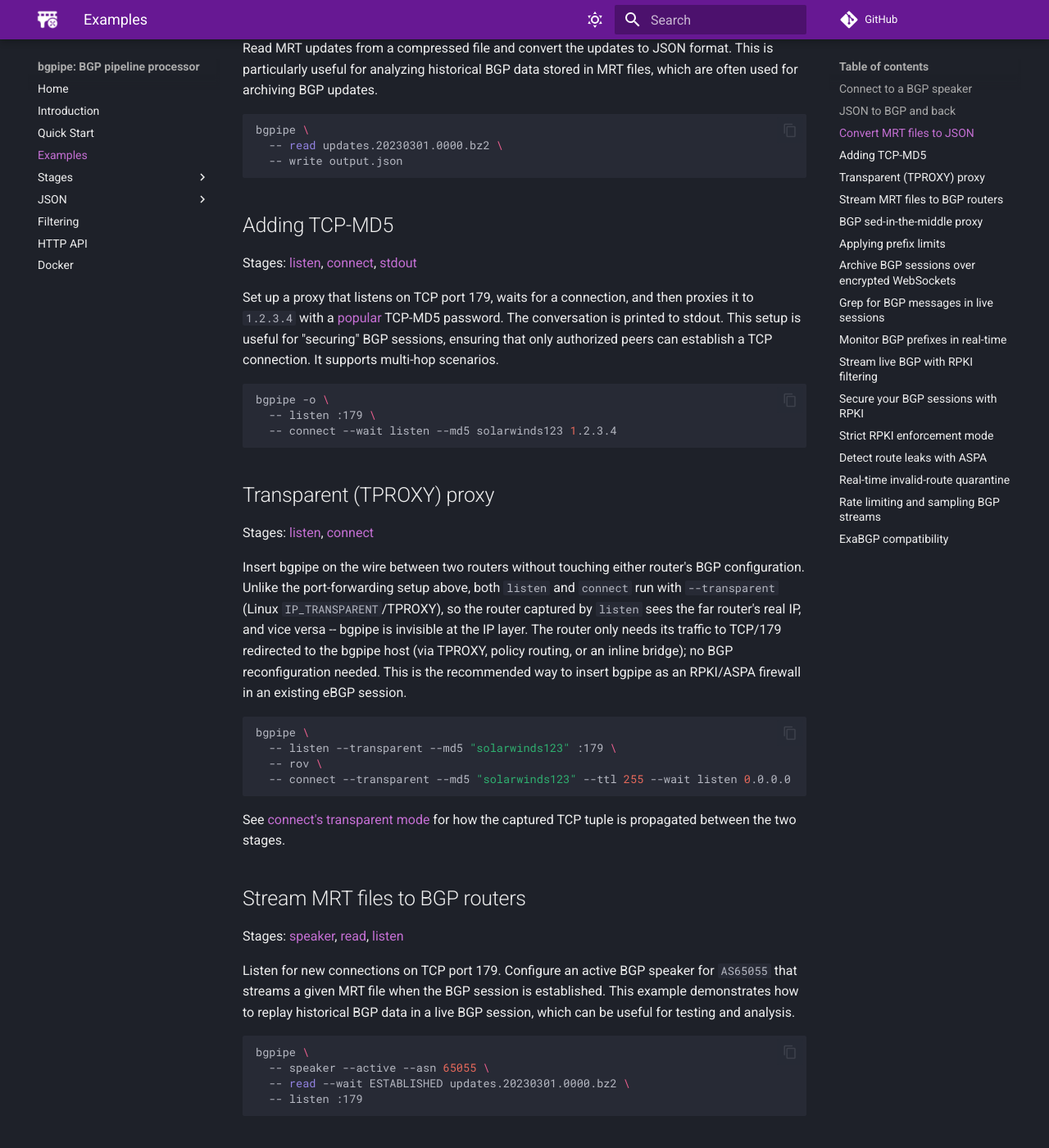
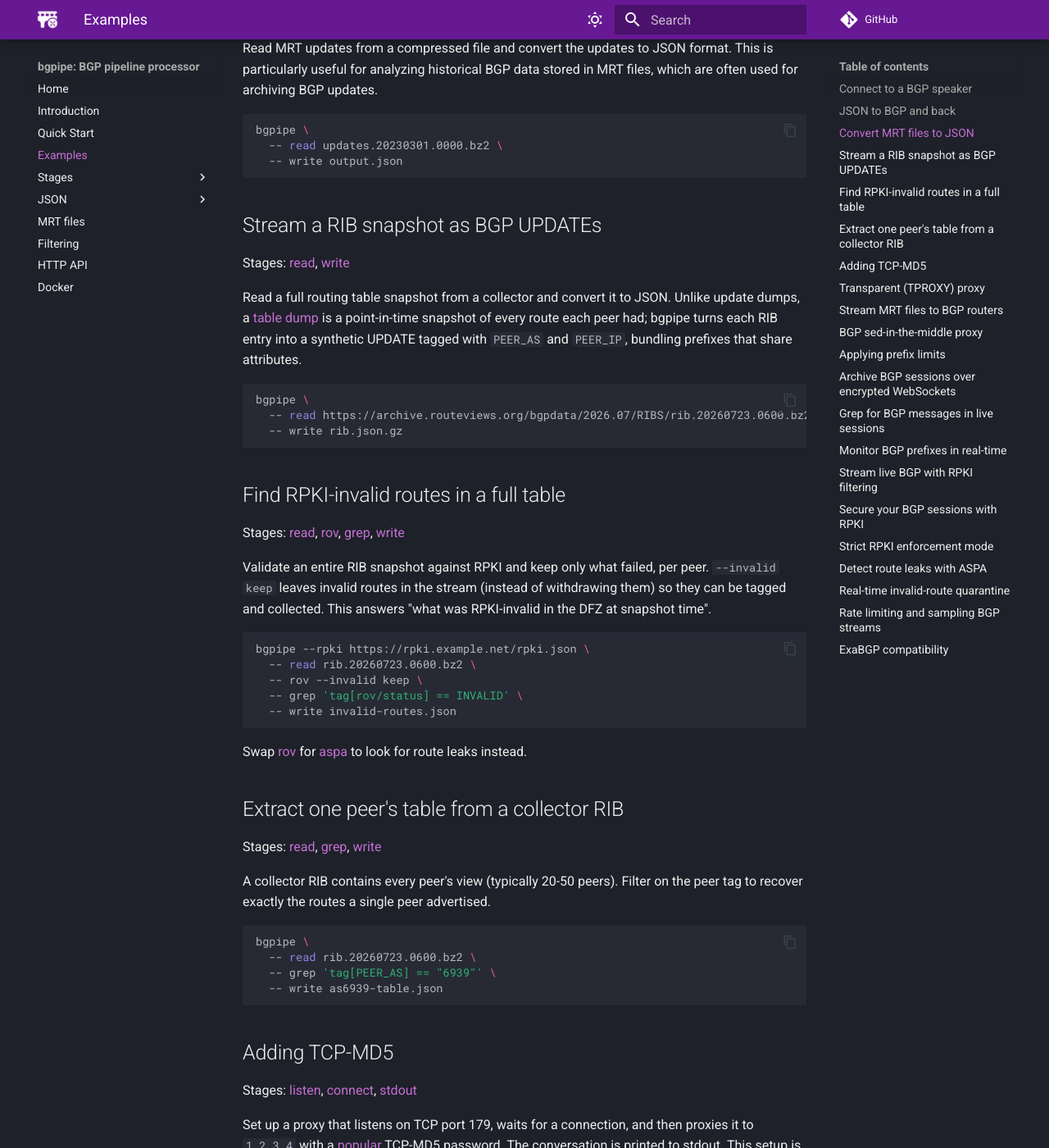
Before and after one commit to bgpfix/bgpipe, an MkDocs documentation site: the page built from docs/examples.md, in a window 1280 px wide and 1400 px high, scrolled down 963 px. Shown: the whole window at 82% size. Built offline with MkDocs 1.6.1 and Material for MkDocs 9.7.7, drawn with Linux system fonts in a browser that asks for light colours; comment, search, counter and statistics services are not loaded; the version menu is left out; some of the changed text lies outside the part shown.

Commit message:
docs: MRT reference page, RIB snapshot examples and use cases
Add docs/mrt.md covering both MRT families: update dumps (BGP4MP) and
table dumps (TABLE_DUMP/TABLE_DUMP_V2 RIB snapshots) - supported record
types, peer tags, prefix bundling, file naming and format detection
(incl. the sampling gotcha for non-standard names), use cases, and
limitations.

Also: RIB examples in examples.md (RPKI-validating a full table,
extracting one peer's view, loading a lab router), a quickstart section
on RIB snapshots, and cross-links from read/intro/index/README.

All commands and JSON samples verified against live RouteViews and RIPE
RIS data; mkdocs build --strict passes.

Co-Authored-By: Claude Opus 5 <noreply@anthropic.com>

````diff
--- a/docs/examples.md
+++ b/docs/examples.md
@@ -32,6 +32,47 @@ Read MRT updates from a compressed file and convert the updates to JSON format.
 bgpipe \
   -- read updates.20230301.0000.bz2 \
   -- write output.json
+```
+
+## Stream a RIB snapshot as BGP UPDATEs
+
+Stages: [read](stages/read.md), [write](stages/write.md)
+
+Read a full routing table snapshot from a collector and convert it to JSON. Unlike update dumps, a [table dump](mrt.md#table-dumps) is a point-in-time snapshot of every route each peer had; bgpipe turns each RIB entry into a synthetic UPDATE tagged with `PEER_AS` and `PEER_IP`, bundling prefixes that share attributes.
+
+```bash
+bgpipe \
+  -- read https://archive.routeviews.org/bgpdata/2026.07/RIBS/rib.20260723.0600.bz2 \
+  -- write rib.json.gz
+```
+
+## Find RPKI-invalid routes in a full table
+
+Stages: [read](stages/read.md), [rov](stages/rov.md), [grep](stages/grep.md), [write](stages/write.md)
+
+Validate an entire RIB snapshot against RPKI and keep only what failed, per peer. `--invalid keep` leaves invalid routes in the stream (instead of withdrawing them) so they can be tagged and collected. This answers "what was RPKI-invalid in the DFZ at snapshot time".
+
+```bash
+bgpipe --rpki https://rpki.example.net/rpki.json \
+  -- read rib.20260723.0600.bz2 \
+  -- rov --invalid keep \
+  -- grep 'tag[rov/status] == INVALID' \
+  -- write invalid-routes.json
+```
+
+Swap [rov](stages/rov.md) for [aspa](stages/aspa.md) to look for route leaks instead.
+
+## Extract one peer's table from a collector RIB
+
+Stages: [read](stages/read.md), [grep](stages/grep.md), [write](stages/write.md)
+
+A collector RIB contains every peer's view (typically 20-50 peers). Filter on the peer tag to recover exactly the routes a single peer advertised.
+
+```bash
+bgpipe \
+  -- read rib.20260723.0600.bz2 \
+  -- grep 'tag[PEER_AS] == "6939"' \
+  -- write as6939-table.json
 ```
 
 ## Adding TCP-MD5
@@ -71,6 +112,16 @@ Listen for new connections on TCP port 179. Configure an active BGP speaker for
 bgpipe \
   -- speaker --active --asn 65055 \
   -- read --wait ESTABLISHED updates.20230301.0000.bz2 \
+  -- listen :179
+```
+
+The same works with a [RIB snapshot](mrt.md#table-dumps) instead of an update dump, which fills a lab router with a realistic full table. Add a `grep` on `tag[PEER_AS]` to load a single peer's view rather than every peer's copy:
+
+```bash
+bgpipe \
+  -- speaker --active --asn 65055 \
+  -- read --wait ESTABLISHED rib.20260723.0600.bz2 \
+  -- grep 'tag[PEER_AS] == "6939"' \
   -- listen :179
 ```
 
--- /dev/null
+++ b/docs/mrt.md
@@ -0,0 +1,238 @@
+# MRT Files
+
+MRT ([RFC 6396](https://datatracker.ietf.org/doc/html/rfc6396)) is the standard
+archive format for BGP data. Public collectors such as
+[RouteViews](https://archive.routeviews.org/) and
+[RIPE NCC RIS](https://ris.ripe.net/docs/mrt/) publish two kinds of MRT files:
+
+- **update dumps** -- a log of BGP UPDATE messages as they arrived, usually
+  covering a 5 or 15 minute window (`updates.*`)
+- **table dumps** -- a full RIB snapshot taken every few hours, listing every
+  prefix each peer had in its table at that moment (`rib.*`, `bview.*`)
+
+bgpipe reads both through the [read](stages/read.md) stage and turns them into
+the same BGP message stream, so every downstream stage -- [grep](stages/grep.md),
+[rov](stages/rov.md), [aspa](stages/aspa.md), [write](stages/write.md) -- works
+identically on either.
+
+## Supported record types
+
+| MRT type | Subtypes | Source | Support |
+|----------|----------|--------|---------|
+| `BGP4MP` / `BGP4MP_ET` (16, 17) | `MESSAGE`, `MESSAGE_AS4`, `*_LOCAL`, `*_ADDPATH` | update dumps | read + write |
+| `TABLE_DUMP_V2` (13) | `PEER_INDEX_TABLE`, `RIB_IPV4_UNICAST`, `RIB_IPV6_UNICAST` | modern table dumps | read |
+| `TABLE_DUMP` (12) | `AFI_IPV4`, `AFI_IPV6` | legacy table dumps (older archives) | read |
+
+Records of other types and subtypes (`RIB_GENERIC`, multicast RIBs, ADD-PATH
+RIBs, OSPF, IS-IS) are skipped silently, so a mixed archive still streams the
+records bgpipe understands.
+
+Writing MRT (via [write](stages/write.md) `--format mrt`) always produces
+`BGP4MP_ET` update records; table dumps are read-only.
+
+## Update dumps
+
+Update dumps contain complete BGP messages, so they are replayed as-is. Each
+message carries the session metadata from the MRT record as tags:
+
+| Tag | Description |
+|-----|-------------|
+| `PEER_AS` | AS number of the peer the message came from |
+| `PEER_IP` | IP address of that peer |
+| `LOCAL_AS` | AS number of the collector |
+| `LOCAL_IP` | collector IP address for this session |
+| `INTERFACE` | interface index, when present |
+
+The record subtype determines how the embedded message is decoded: AS4 subtypes
+force 4-byte ASN parsing, ADD-PATH subtypes force Path Identifier parsing. This
+overrides any session capabilities, so archives decode correctly regardless of
+what the rest of the pipeline negotiated.
+
+## Table dumps
+
+A table dump is not a message log -- it is a snapshot of routing state. Each
+record describes one prefix, followed by one entry per peer that had a route to
+it, each with that peer's path attributes.
+
+bgpipe converts these into **synthetic UPDATE messages**: the prefix becomes
+NLRI, the entry's attributes become the message attributes, and the peer is
+recorded in tags. The result is a stream that looks exactly like a router
+receiving the full table from every peer at once.
+
+### Peer tags
+
+Every message from a table dump is tagged with its origin peer:
+
+| Tag | Description |
+|-----|-------------|
+| `PEER_AS` | AS number of the peer this route came from |
+| `PEER_IP` | IP address of that peer |
+
+Collectors typically hold 20-50 peers, and a full IPv4 table has around a
+million prefixes, so a single RIB dump expands to tens of millions of routes.
+All peers are streamed by default; select one with a
+[tag filter](filters.md#tags) (see [use cases](#use-cases) below).
+
+### Prefix bundling
+
+Table dump records are sorted by prefix, so neighbouring prefixes from the same
+peer very often share identical attributes -- a covering prefix and its
+more-specifics, for instance. bgpipe bundles such runs into a single UPDATE with
+multiple NLRI, exactly as a real router would pack them:
+
+```json
+["R",29,"2026-07-23T06:00:00.000","UPDATE",{"reach":["1.0.4.0/24","1.0.5.0/24","1.0.6.0/24","1.0.7.0/24"],"attrs":{"ORIGIN":{"flags":"T","value":"IGP"},"ASPATH":{"flags":"TX","value":[2497,4826,2764,38803]},"NEXTHOP":{"flags":"T","value":"202.232.0.3"}}},{"PEER_AS":"2497","PEER_IP":"202.232.0.3"}]
+```
+
+Bundling is per peer and stops as soon as the attributes change, so no
+information is lost -- it only reduces message count, typically by a factor of
+2-3. IPv6 works the same way, with prefixes and next hop carried in `MP_REACH`:
+
+```json
+["R",201,"2026-07-23T06:00:00.000","UPDATE",{"attrs":{"ORIGIN":{"flags":"T","value":"IGP"},"ASPATH":{"flags":"TX","value":[2497,2914]},"MP_REACH":{"flags":"O","value":{"af":"IPV6/UNICAST","nexthop":"2001:240:100:ff::2497:2","prefixes":["2001:218:8000::/38","2001:218:e000::/38"]}}}},{"PEER_AS":"2497","PEER_IP":"2001:240:100:ff::2497:2"}]
+```
+
+If you need strictly one prefix per record for analysis, expand the bundles
+downstream, e.g. with `jq`:
+
+```bash
+bgpipe -- read rib.20260723.0600.bz2 \
+  | jq -c '.[4] as $u | .[5] as $t
+           | ($u.reach // []) + ($u.attrs.MP_REACH.value.prefixes // [])
+           | .[] | {prefix: ., peer: $t.PEER_AS, path: $u.attrs.ASPATH.value}'
+```
+
+## Getting the files
+
+Table dumps follow predictable naming, which bgpipe uses for
+[format detection](#format-detection):
+
+| Source | URL pattern |
+|--------|-------------|
+| RouteViews (IPv4 + IPv6) | `https://archive.routeviews.org/bgpdata/YYYY.MM/RIBS/rib.YYYYMMDD.HHMM.bz2` |
+| RouteViews IPv6 collector | `https://archive.routeviews.org/route-views6/bgpdata/YYYY.MM/RIBS/rib.YYYYMMDD.HHMM.bz2` |
+| RIPE RIS (latest) | `https://data.ris.ripe.net/rrcNN/latest-bview.gz` |
+| RIPE RIS (archive) | `https://data.ris.ripe.net/rrcNN/YYYY.MM/bview.YYYYMMDD.HHMM.gz` |
+
+Files are streamed and decompressed on the fly, so you can read a URL directly
+without downloading it first:
+
+```bash
+bgpipe -o -- read https://data.ris.ripe.net/rrc01/latest-bview.gz
+```
+
+RIB dumps are large -- a compressed RouteViews IPv4 RIB is around 70 MB, a RIPE
+RIS `latest-bview.gz` several hundred MB -- but bgpipe never holds the table in
+memory. It streams record by record, keeping only one pending message per peer.
+
+## Format detection
+
+By default `--format auto` detects MRT from the file name:
+
+- `updates.2*`, `latest-update.gz` -- update dumps
+- `rib.2*`, `bview.2*`, `latest-bview.gz` -- table dumps
+- any `.mrt` extension (after stripping `.gz`, `.bz2`, `.zst`)
+
+Compression suffixes are handled separately by `--decompress` and do not
+interfere with detection.
+
+!!! warning "Non-standard file names"
+
+    If name detection fails, bgpipe falls back to sampling the file contents --
+    but that check looks for a BGP message marker, which **table dumps do not
+    contain**. A RIB snapshot under an unrecognised name (or arriving on stdin)
+    must be given `--format mrt` explicitly:
+
+    ```bash
+    bgpipe -- read --format mrt my-snapshot.dat -- write out.json
+    cat rib.dat | bgpipe -- read --format mrt - -- write out.json
+    ```
+
+## Use cases
+
+### Validate a full routing table with RPKI
+
+Check an entire RIB snapshot against RPKI and keep only the invalid routes.
+`--invalid keep` leaves messages in the stream so they can be tagged and
+inspected rather than withdrawn:
+
+```bash
+bgpipe --rpki https://rpki.example.net/rpki.json \
+  -- read https://archive.routeviews.org/bgpdata/2026.07/RIBS/rib.20260723.0600.bz2 \
+  -- rov --invalid keep \
+  -- grep 'tag[rov/status] == INVALID' \
+  -- write invalid-routes.json
+```
+
+This answers "what was RPKI-invalid in the DFZ at 06:00 that day", per peer.
+Swap [rov](stages/rov.md) for [aspa](stages/aspa.md) to hunt for route leaks
+instead.
+
+### Extract a single peer's view
+
+A collector RIB holds every peer's table. Select one peer to get exactly the
+routes that peer advertised:
+
+```bash
+bgpipe -- read rib.20260723.0600.bz2 \
+  -- grep 'tag[PEER_AS] == "6939"' \
+  -- write as6939-table.json
+```
+
+Filtering on `PEER_IP` works the same way and is more precise when a peer has
+multiple sessions with the collector.
+
+### Look up a prefix across all peers
+
+See how a prefix was routed from every vantage point at snapshot time:
+
+```bash
+bgpipe -o -- read rib.20260723.0600.bz2 \
+  -- grep 'prefix ~ 8.0.0.0/8'
+```
+
+Each matching message shows one peer's AS path and next hop for that prefix.
+
+### Load a real table into a router or lab
+
+Replay a RIB snapshot into a live BGP session -- useful for filling a test
+router with a realistic table, benchmarking, or reproducing an incident:
+
+```bash
+bgpipe \
+  -- speaker --active --asn 65055 \
+  -- read --wait ESTABLISHED rib.20260723.0600.bz2 \
+  -- listen :179
+```
+
+Restrict it to a single peer's view (as above) to load one full table rather
+than every peer's copy.
+
+### Convert to JSON for analysis
+
+```bash
+bgpipe -- read rib.20260723.0600.bz2 -- write --type UPDATE rib.json.gz
+```
+
+Output compression is chosen from the file name, so large snapshots stay
+manageable. Combine with [grep](stages/grep.md) or `--type` to keep only what
+you need.
+
+## Limitations
+
+- Table dumps are **read-only**; bgpipe writes update dumps (`BGP4MP_ET`) only.
+- `RIB_GENERIC`, multicast RIBs, and ADD-PATH RIB subtypes are skipped.
+- Synthetic UPDATEs carry no withdrawals -- a snapshot only states what was
+  present, so [update](stages/update.md)-style before/after comparisons need two
+  snapshots diffed downstream.
+- Timestamps come from the MRT record header, so every message from one snapshot
+  shares the snapshot time; the per-route "originated" time in RIB entries is not
+  exposed as a tag.
+
+## See Also
+
+[read](stages/read.md),
+[write](stages/write.md),
+[Message filters](filters.md),
+[JSON format](json-format.md),
+[Examples](examples.md)
--- a/mkdocs.yml
+++ b/mkdocs.yml
@@ -29,6 +29,7 @@ nav:
   - JSON:
     - Message format: json-format.md
     - Flowspec: flowspec.md
+  - MRT files: mrt.md
   - Filtering: filters.md
   - HTTP API: http-api.md
   - Docker: docker.md
````
Also changed, not shown: README.md (+1 -1 lines), docs/index.md (+5 -1 lines), docs/intro.md (+1 -1 lines), docs/quickstart.md (+21 -0 lines), docs/stages/read.md (+13 -5 lines).
